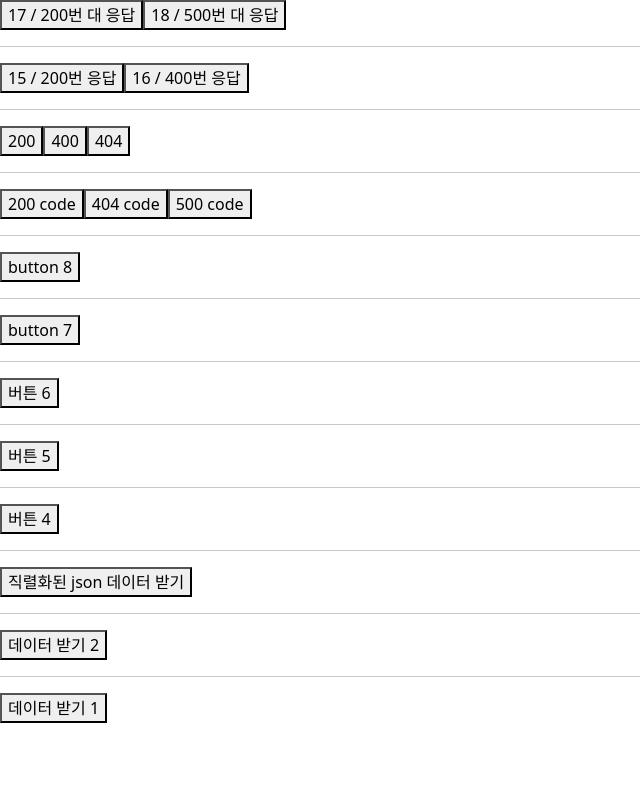
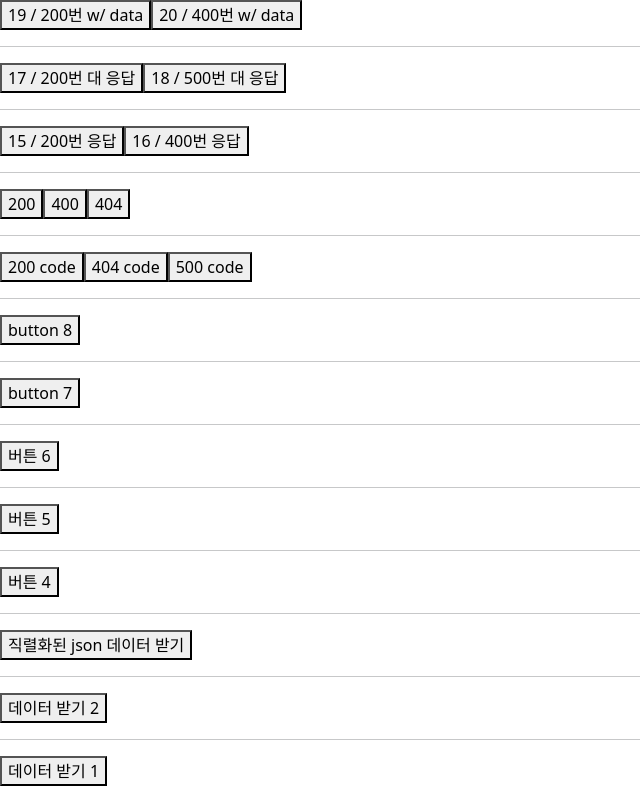
Before and after one commit to sebaek/react-20250630, a React (Vite) app: page / in a window 1280 px wide. Shown: the whole page, without its empty margins (0-640 px from the left). Built offline with nearby package versions, Linux system fonts and the light colour scheme.

Commit message:
응답 코드와 데이터

```diff
--- a/src/App57.jsx
+++ b/src/App57.jsx
@@ -137,8 +137,23 @@ function App57(props) {
       });
   }
 
+  function handleButton19Click() {
+    axios.get("/api/main32/sub19").then((res) => {
+      console.log(res.data);
+    });
+  }
+
+  function handleButton20Click() {
+    axios.get("/api/main32/sub20").catch((err) => {
+      console.log(err.response.data);
+    });
+  }
+
   return (
     <div>
+      <button onClick={handleButton19Click}>19 / 200번 w/ data</button>
+      <button onClick={handleButton20Click}>20 / 400번 w/ data</button>
+      <hr />
       <button onClick={handleButton17Click}>17 / 200번 대 응답</button>
       <button onClick={handleButton18Click}>18 / 500번 대 응답</button>
       <hr />
```
